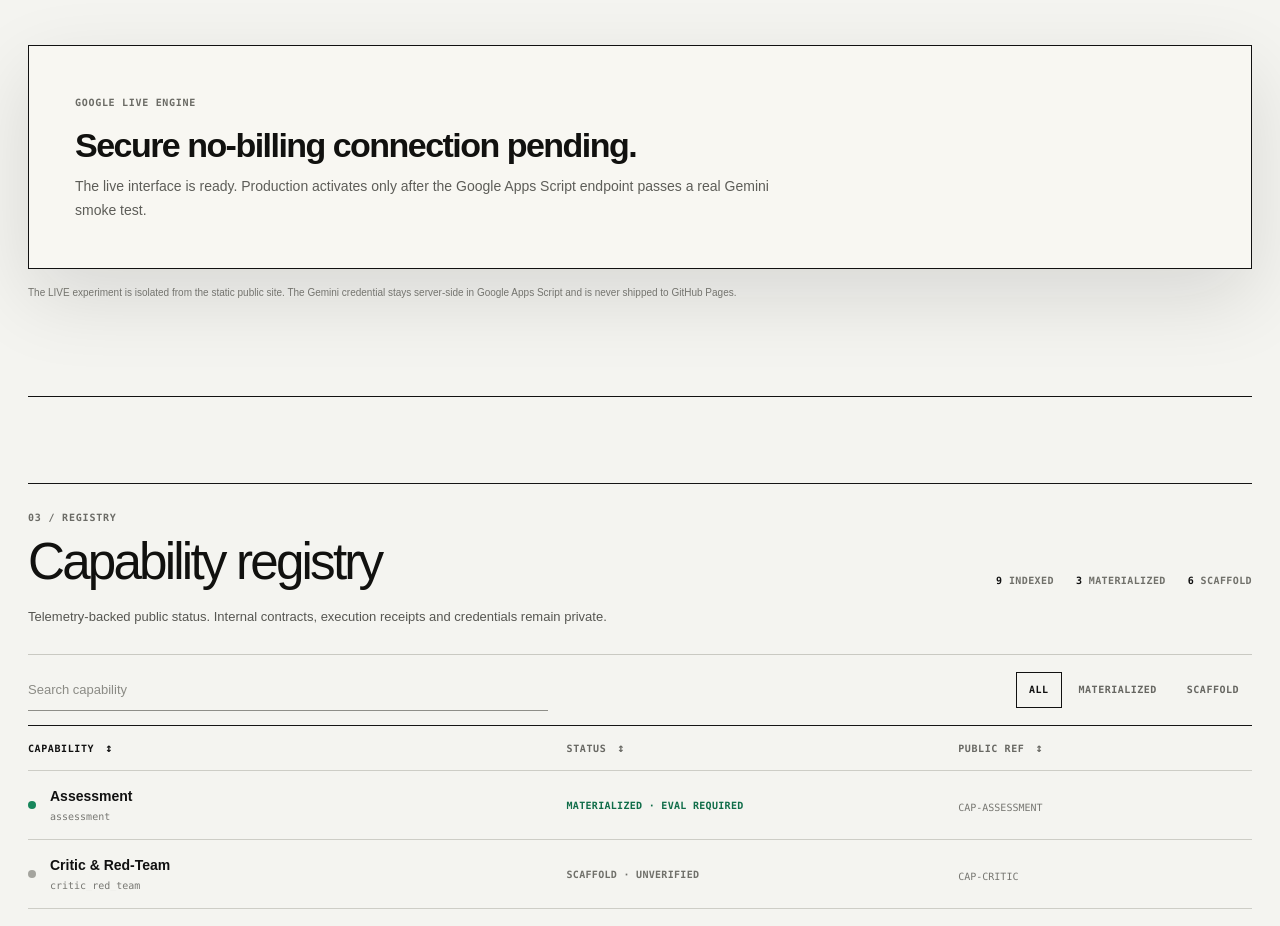
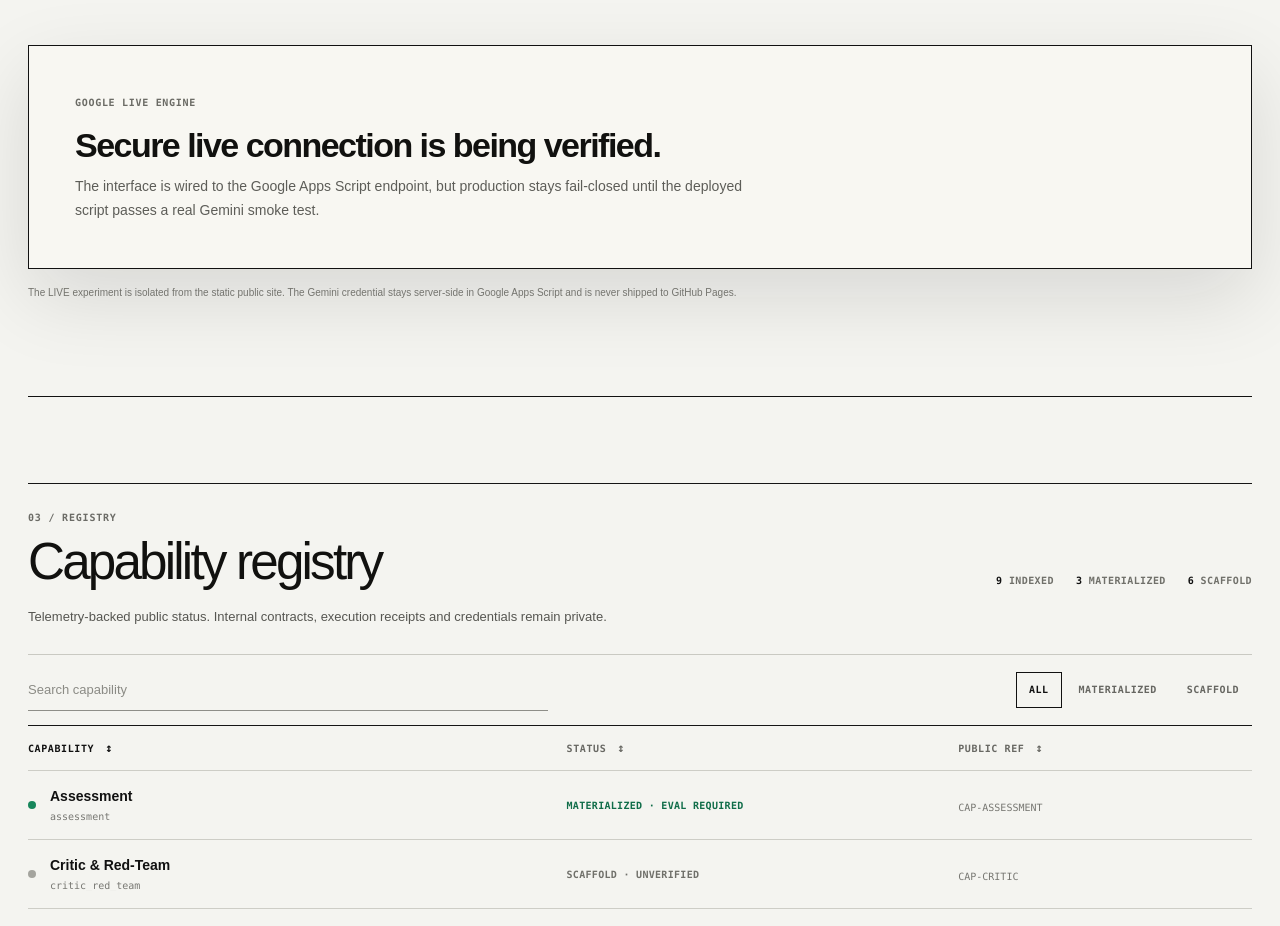
Before and after one commit to lucasmateus334-oss/lucas-capability-os-pages, an Astro site: page / in a window 1280 px wide. Shown: the part 4413-5339 px from the top of the page. Built offline with nearby package versions, Linux system fonts and the light colour scheme; Astro itself is replaced by a stand-in of ours.

Commit message:
docs: clarify live engine validation state
O que isso faz: mantém a interface em produção preparada para o endpoint Google, sem afirmar ativação antes de o Apps Script passar o smoke test real.

```diff
--- a/src/components/LiveCapabilityLab.astro
+++ b/src/components/LiveCapabilityLab.astro
@@ -11,8 +11,8 @@
   <div class="live-shell" data-live-wrapper data-app-url="https://script.google.com/macros/s/AKfycbwjxa81lNy4aY1ATp767p8x7SXLdymtlbvgOlhyoeYa3uUrDqIivU6253kxkGmM38ybmw/exec">
     <div class="pending" data-live-pending>
       <span>GOOGLE LIVE ENGINE</span>
-      <h3>Secure no-billing connection pending.</h3>
-      <p>The live interface is ready. Production activates only after the Google Apps Script endpoint passes a real Gemini smoke test.</p>
+      <h3>Secure live connection is being verified.</h3>
+      <p>The interface is wired to the Google Apps Script endpoint, but production stays fail-closed until the deployed script passes a real Gemini smoke test.</p>
     </div>
     <iframe data-live-frame title="Capability Evolution Lab live experiment" loading="lazy" referrerpolicy="strict-origin-when-cross-origin" hidden></iframe>
   </div>
```
